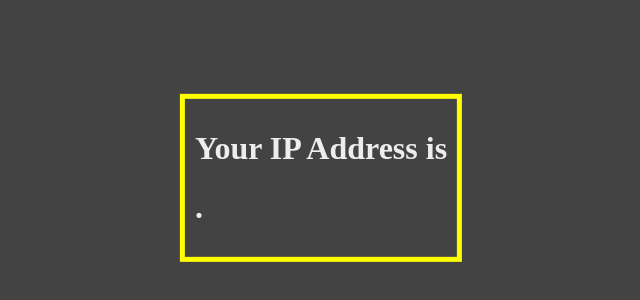
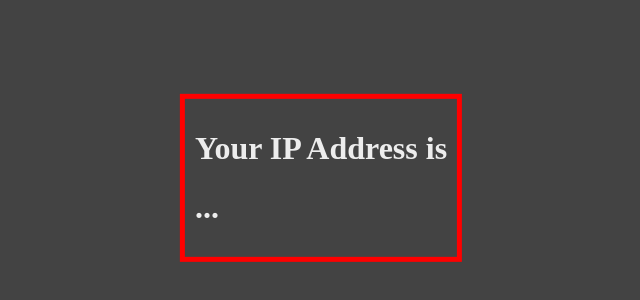
Before and after one commit to dgxo/JoeAds, a website: page www/index.html in a window 1280 px wide. Shown: the part 222-522 px from the top of the page, without its empty margins (319-959 px from the left). Drawn offline with Linux system fonts and the light colour scheme.

Commit message:
Add stuff

```diff
--- /dev/null
+++ b/package.json
@@ -0,0 +1,5 @@
+{
+  "dependencies": {
+    "express": "^4.18.1"
+  }
+}
--- a/www/index.html
+++ b/www/index.html
@@ -13,7 +13,7 @@
 <body>
     <div class="main">
         <h1 class="ip-is">Your IP Address is</h1>
-        <h1 id="ip" class="ip">.</h1>
+        <h1 id="ip" class="ip">...</h1>
     </div>
 </body>
 
--- a/www/styles.css
+++ b/www/styles.css
@@ -8,6 +8,6 @@ body {
     left: 50%;
     top: 50%;
     transform: translate(-50%, -50%);
-    border: 5px solid #FFFF00;
+    border: 5px solid #ff0000;
     padding: 10px;
 }
```
Also changed, not shown: express.js (+13 -2 lines), 1 other file.
